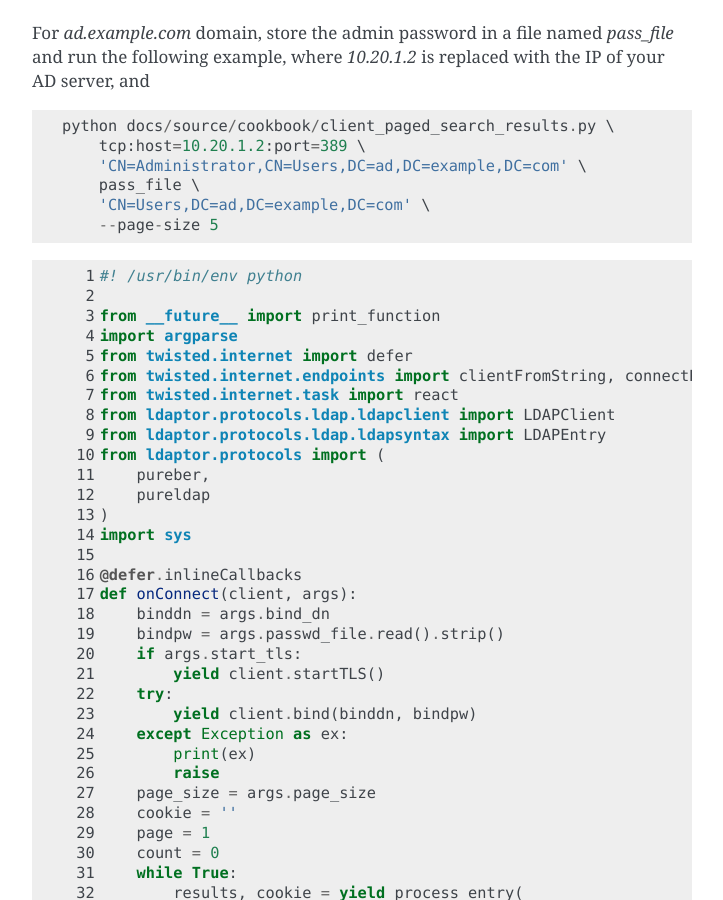
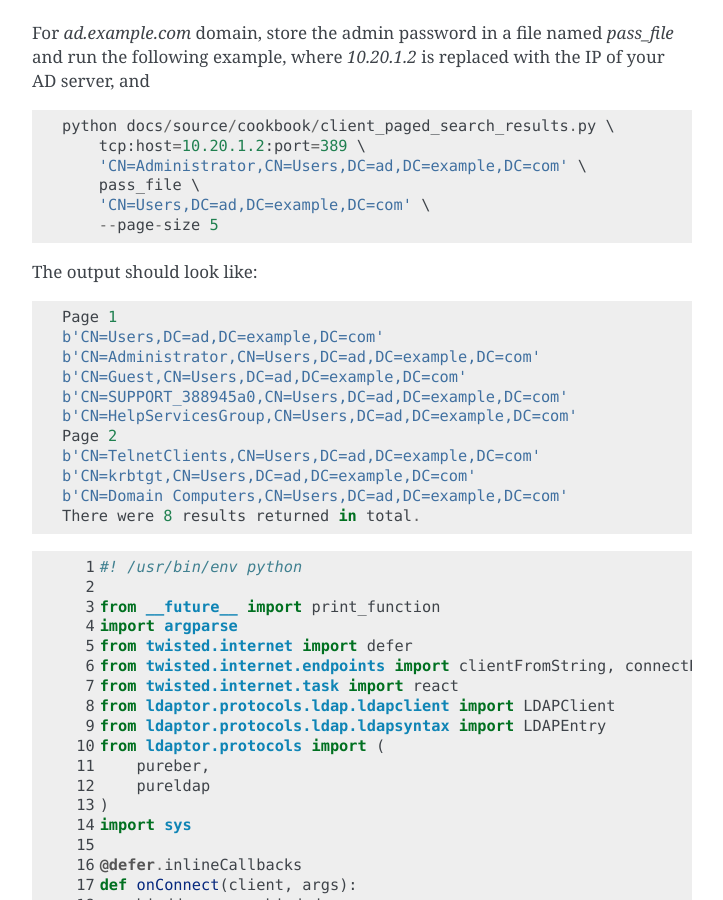
Before and after one commit to twisted/ldaptor, a Sphinx documentation site: the page built from docs/source/cookbook/clients.rst, in a window 1280 px wide and 900 px high, scrolled down 2064 px. Shown: the whole window, without its empty margins (388-1111 px from the left). Built offline with Sphinx 7.4.7, drawn with Linux system fonts in a browser that asks for light colours.

Commit message:
Add expected output.

```diff
--- a/docs/source/cookbook/clients.rst
+++ b/docs/source/cookbook/clients.rst
@@ -116,6 +116,21 @@ where `10.20.1.2` is replaced with the IP of your AD server, and ::
         pass_file \
         'CN=Users,DC=ad,DC=example,DC=com' \
         --page-size 5
+
+The output should look like::
+
+    Page 1
+    b'CN=Users,DC=ad,DC=example,DC=com'
+    b'CN=Administrator,CN=Users,DC=ad,DC=example,DC=com'
+    b'CN=Guest,CN=Users,DC=ad,DC=example,DC=com'
+    b'CN=SUPPORT_388945a0,CN=Users,DC=ad,DC=example,DC=com'
+    b'CN=HelpServicesGroup,CN=Users,DC=ad,DC=example,DC=com'
+    Page 2
+    b'CN=TelnetClients,CN=Users,DC=ad,DC=example,DC=com'
+    b'CN=krbtgt,CN=Users,DC=ad,DC=example,DC=com'
+    b'CN=Domain Computers,CN=Users,DC=ad,DC=example,DC=com'
+    There were 8 results returned in total.
+
 
 .. literalinclude:: client_paged_search_results.py
    :language: python
```
